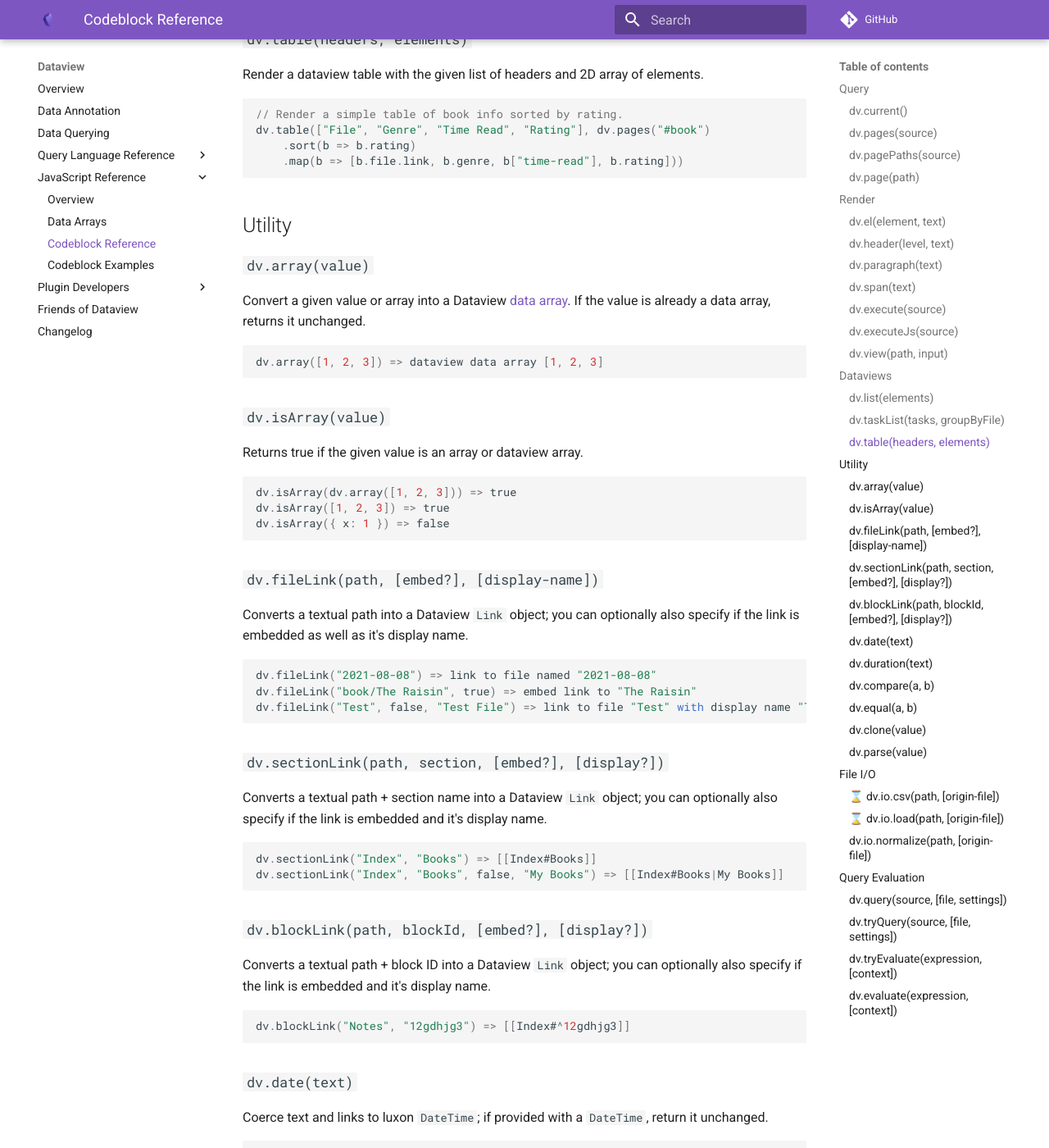
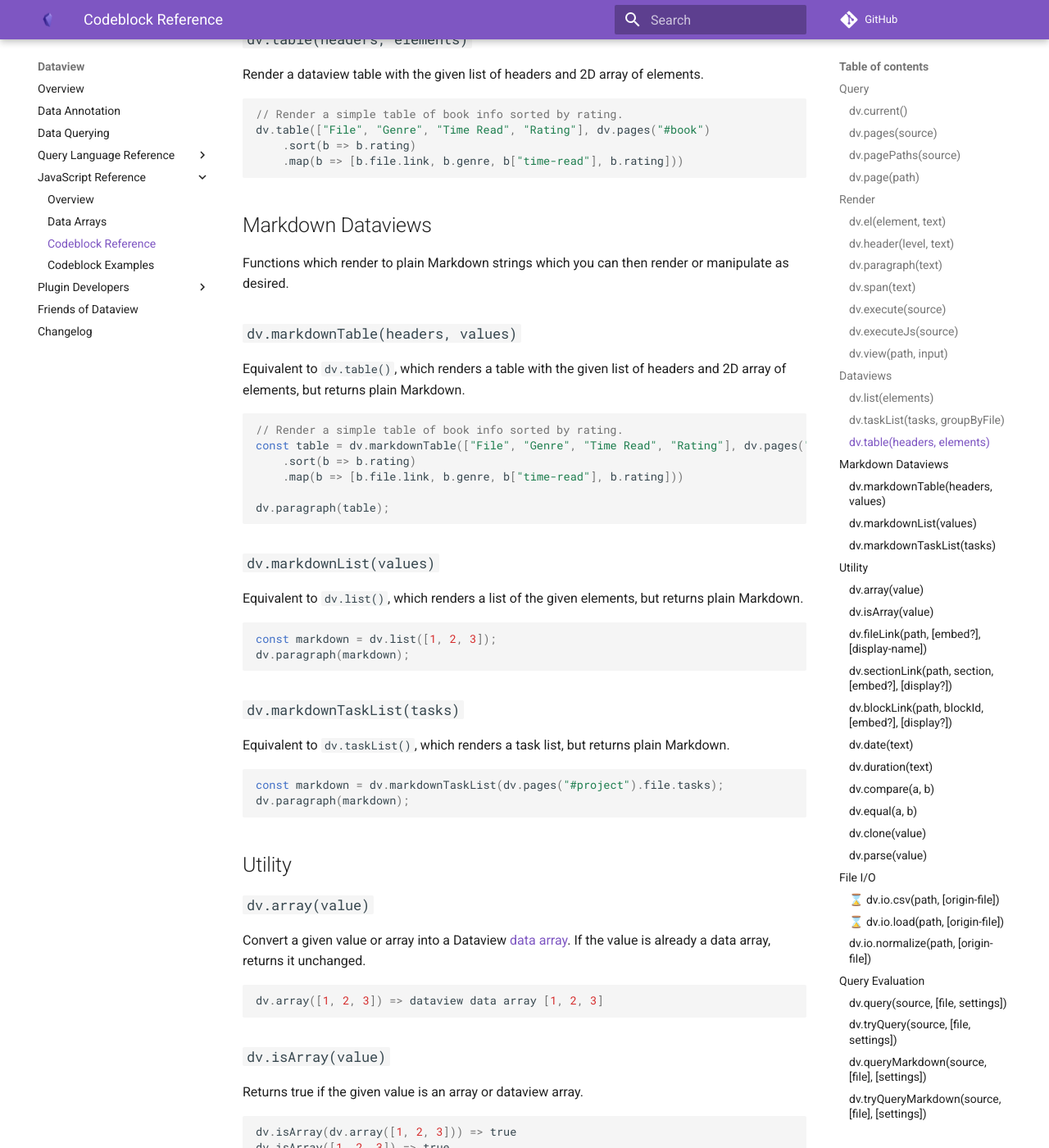
Before and after one commit to blacksmithgu/obsidian-dataview, an MkDocs documentation site: the page built from docs/docs/api/code-reference.md, in a window 1280 px wide and 1400 px high, scrolled down 3698 px. Shown: the whole window at 82% size. Built offline with MkDocs 1.6.1 and Material for MkDocs 9.7.7, drawn with Linux system fonts in a browser that asks for light colours; comment, search, counter and statistics services are not loaded; some of the changed text lies outside the part shown.

Commit message:
Add documentation & markdown functions to inline API

````diff
--- a/docs/docs/api/code-reference.md
+++ b/docs/docs/api/code-reference.md
@@ -177,6 +177,42 @@ dv.table(["File", "Genre", "Time Read", "Rating"], dv.pages("#book")
     .map(b => [b.file.link, b.genre, b["time-read"], b.rating]))
 ```
 
+## Markdown Dataviews
+
+Functions which render to plain Markdown strings which you can then render or manipulate as desired.
+
+### `dv.markdownTable(headers, values)`
+
+Equivalent to `dv.table()`, which renders a table with the given list of headers and 2D array of elements, but
+returns plain Markdown.
+
+```js
+// Render a simple table of book info sorted by rating.
+const table = dv.markdownTable(["File", "Genre", "Time Read", "Rating"], dv.pages("#book")
+    .sort(b => b.rating)
+    .map(b => [b.file.link, b.genre, b["time-read"], b.rating]))
+
+dv.paragraph(table);
+```
+
+### `dv.markdownList(values)`
+
+Equivalent to `dv.list()`, which renders a list of the given elements, but returns plain Markdown.
+
+```js
+const markdown = dv.list([1, 2, 3]);
+dv.paragraph(markdown);
+```
+
+### `dv.markdownTaskList(tasks)`
+
+Equivalent to `dv.taskList()`, which renders a task list, but returns plain Markdown.
+
+```js
+const markdown = dv.markdownTaskList(dv.pages("#project").file.tasks);
+dv.paragraph(markdown);
+```
+
 ## Utility
 
 ### `dv.array(value)`
@@ -350,6 +386,18 @@ Exactly the same as `dv.query`, but more convienent in short scripts as
 execution failures will be raised as JavaScript exceptions instead of a
 result type.
 
+### `dv.queryMarkdown(source, [file], [settings])`
+
+Equivalent to `dv.query()`, but returns rendered Markdown.
+
+```js
+dv.queryMarkdown("LIST FROM #tag") =>
+    Success { "- [[Page 1]]\n- [[Page 2]]" }
+```
+
+### `dv.tryQueryMarkdown(source, [file], [settings])`
+
+Exactly the same as `dv.queryMarkdown()`, but throws an error on parse failure.
 
 ### `dv.tryEvaluate(expression, [context])`
 
````
Also changed, not shown: 1 other file.
